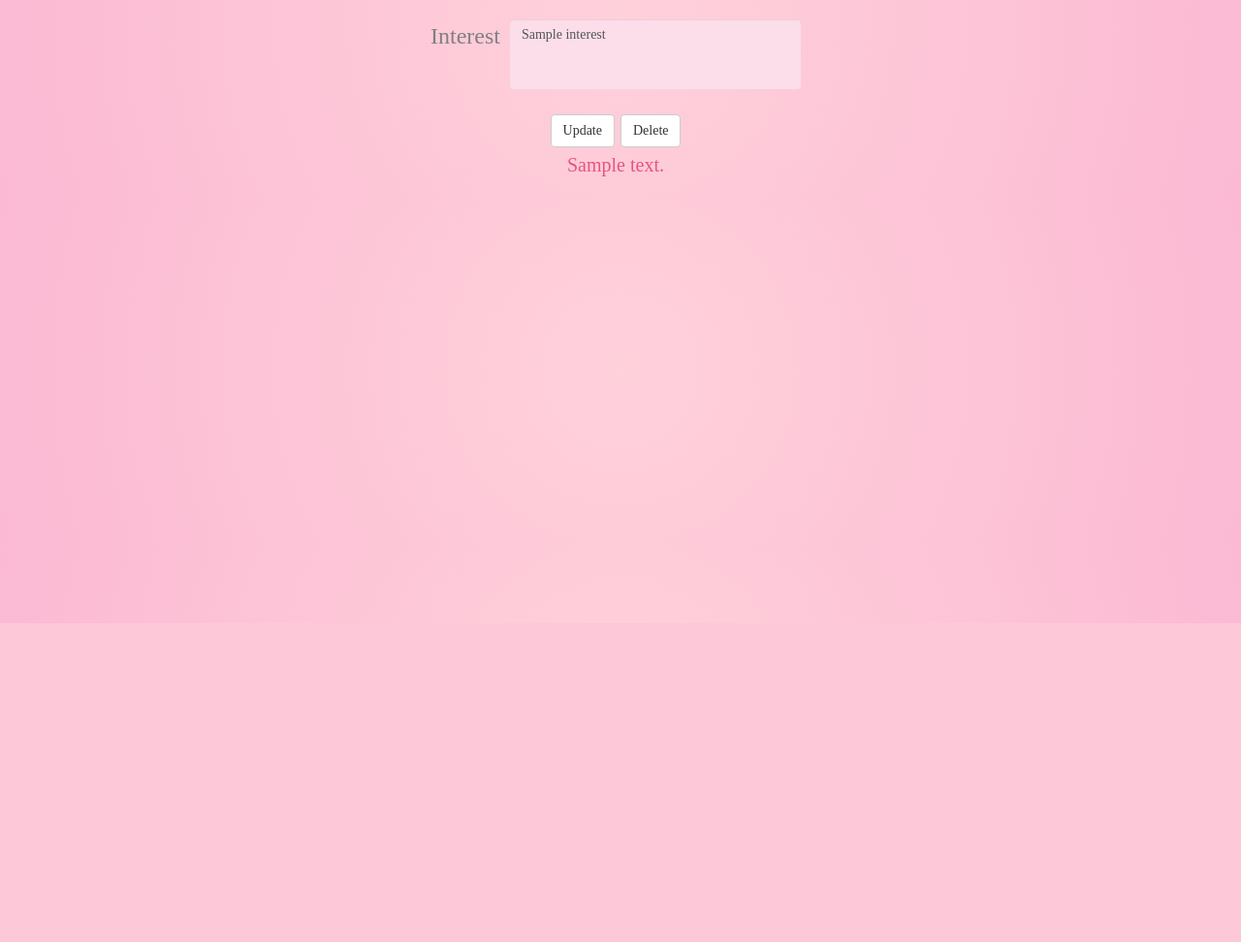
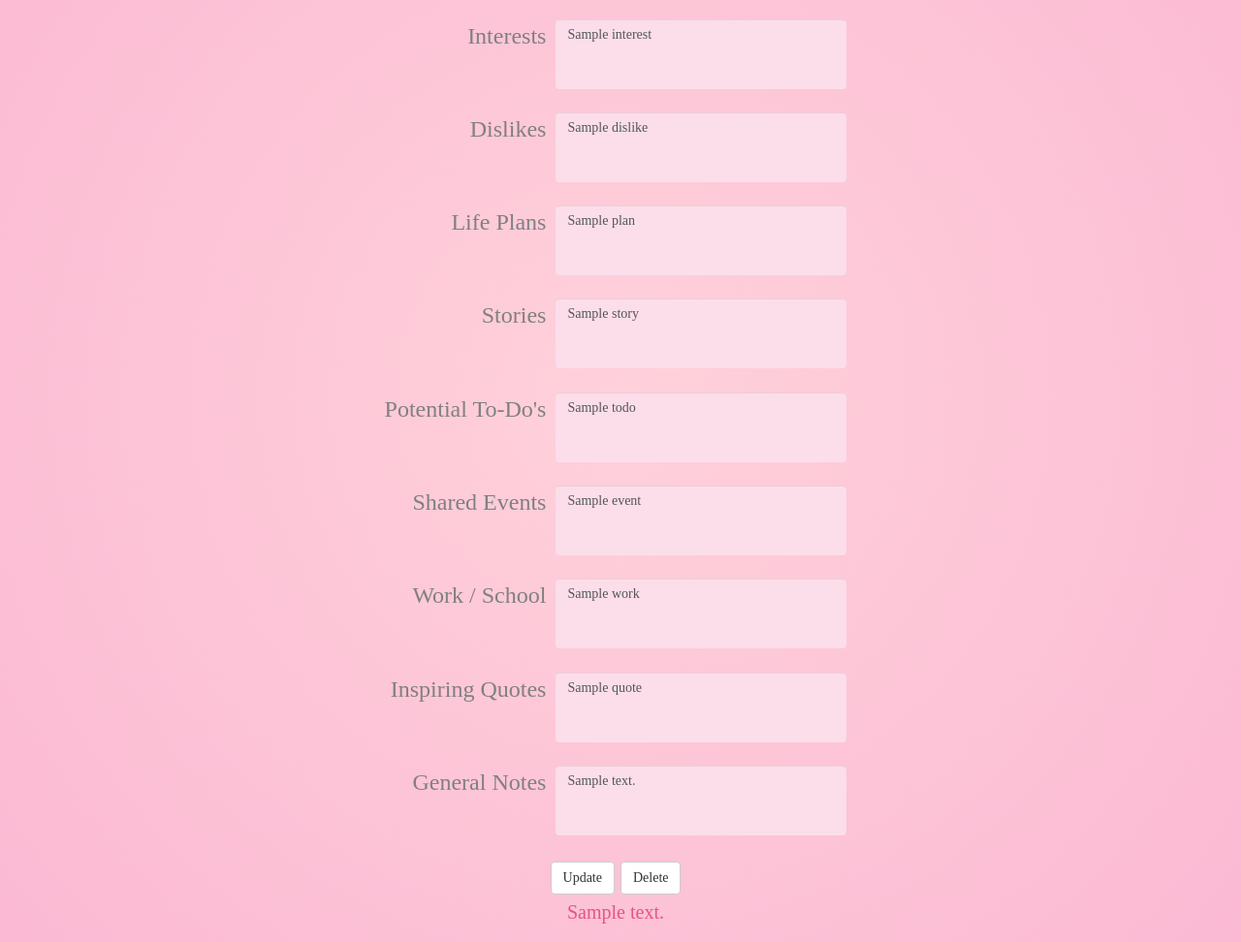
Before and after one commit to clumsycherry/FriendDiary, a Flask app: template templates/profile.html in a window 1280 px wide. Shown: the part 157-1129 px from the top of the page at 97% size. Before the commit the page ends 800 px from the top, so only its background shows below. Run offline with Flask 2, Linux system fonts and the light colour scheme; the template is opened without the code that fills it: most values are stand-ins (such as "Sample title", 1, 10 or a date in 2020); some libraries are stand-ins or nearby versions.

Commit message:
all textarea now editable

```diff
--- a/application.py
+++ b/application.py
@@ -158,14 +158,14 @@ def search():
             return apology("No results!")
         return displayFriend(friend)
 
-@app.route("/search/<item>", methods=["GET"])
-@login_required
-def search_url(item):
-    """Display friend selected on friend's list."""
-    friend = Friend.query.filter(Friend.name == item, Friend.user_id == session["user_id"]).first()
-    if not friend:
-        return apology("No results!")
-    return displayFriend(friend)
+#@app.route("/search/<item>", methods=["GET"])
+#@login_required
+#def search_url(item):
+#    """Display friend selected on friend's list."""
+#    friend = Friend.query.filter(Friend.name == item, Friend.user_id == session["user_id"]).first()
+#    if not friend:
+#        return apology("No results!")
+#    return displayFriend(friend)
 
 @app.route("/addfriend", methods=["GET", "POST"])
 @login_required
@@ -183,10 +183,16 @@ def addfriend():
         #create friend
         friend = Friend(session["user_id"], name)
 
-        #add interest if listed
-        interest = request.form["interest"]
-        if not interest.strip().strip("•") == "":
-            friend.interests = interest
+        #add notes if listed
+        friend.interests = check(request.form["interest"])
+        friend.dislikes = check(request.form["dislike"])
+        friend.quotes = check(request.form["quote"])
+        friend.todos = check(request.form["todo"])
+        friend.plans = check(request.form["plan"])
+        friend.stories = check(request.form["story"])
+        friend.events = check(request.form["event"])
+        friend.work = check(request.form["work"])
+        friend.general = check(request.form["note"])
 
         #add to db
         db.session.add(friend)
@@ -194,9 +200,12 @@ def addfriend():
 
         #reset friend from db for updates/deletion
         friend = Friend.query.order_by(Friend.id.desc()).first()
+
+        #check for duplicate entries
         if Friend.query.filter(Friend.name==friend.name).count() > 1:
-            message = "{} Added!\nFYI: There are now more than 1 {} on your friend list".format(name, name)
+            message = "{} Added! Note: There are now more than 1 {}s on your friend list".format(name, name)
             return displayFriend(friend, message)
+
         return displayFriend(friend, "{} Added!".format(name))
 
 @app.route("/friends", methods=["GET"])
@@ -221,15 +230,19 @@ def delete():
 @login_required
 def edit():
     """Edit a friend profile"""
-    id = request.form.get("id", None)
-    friend = Friend.query.filter(Friend.id==request.form["id"]).first()
+    id = request.args.get("id", None)
+    friend = Friend.query.filter(Friend.id==id).first()
 
-    #edit interest
-    interest = request.form["interest"]
-    if not interest.strip().strip("•") == "":
-        friend.interests = interest
-    else:
-        friend.interests = ""
+    #update interests
+    friend.interests = check(request.form["interest"])
+    friend.dislikes = check(request.form["dislike"])
+    friend.quotes = check(request.form["quote"])
+    friend.todos = check(request.form["todo"])
+    friend.plans = check(request.form["plan"])
+    friend.stories = check(request.form["story"])
+    friend.events = check(request.form["event"])
+    friend.work = check(request.form["work"])
+    friend.general = check(request.form["note"])
+    db.session.commit()
 
-    db.session.commit()
     return displayFriend(friend, "Updated!")
--- a/static/styles.css
+++ b/static/styles.css
@@ -86,7 +86,7 @@ td .subhead{
     width:300px;
 }
 
-td #interest2{
+td #variables{
     width:300px;
     background: #fcdeea;
     border: none;
@@ -109,3 +109,7 @@ main table #friendlist {
     color: #bfa1b8;
     text-decoration: none;
 }
+
+td #message {
+    white-space: pre-wrap;
+}
--- a/templates/profile.html
+++ b/templates/profile.html
@@ -53,18 +53,65 @@
     <div class="header">{{item}}</div><br>
 
     <!-- Friend Info: Name, Interest -->
-    <form action="{{ url_for('edit') }}" name="profile" method="post">
+    <form action="{{ url_for('edit', id=id) }}" name="profile" method="post">
         <fieldset>
             <table align="center">
                 <tr>
-                    <td align="right">Interest</td>
+                    <td align="right">Interests</td>
                     <td align="left"><div class="form-group">
-                        <textarea class="form-control" name="interest" rows="3" id="interest2">{{interest}}</textarea>
+                        <textarea class="form-control" name="interest" rows="3" id="variables">{{interest}}</textarea>
+                    </div></td>
+                </tr>
+                <tr>
+                    <td align="right">Dislikes</td>
+                    <td align="left"><div class="form-group">
+                        <textarea class="form-control" name="dislike" rows="3" id="variables">{{dislike}}</textarea>
+                    </div></td>
+                </tr>
+                <tr>
+                    <td align="right">Life Plans</td>
+                    <td align="left"><div class="form-group">
+                        <textarea class="form-control" name="plan" rows="3" id="variables">{{plan}}</textarea>
+                    </div></td>
+                </tr>
+                <tr>
+                    <td align="right">Stories</td>
+                    <td align="left"><div class="form-group">
+                        <textarea class="form-control" name="story" rows="3" id="variables">{{story}}</textarea>
+                    </div></td>
+                </tr>
+                <tr>
+                    <td align="right">Potential To-Do's</td>
+                    <td align="left"><div class="form-group">
+                        <textarea class="form-control" name="todo" rows="3" id="variables">{{todo}}</textarea>
+                    </div></td>
+                </tr>
+                <tr>
+                    <td align="right">Shared Events</td>
+                    <td align="left"><div class="form-group">
+                        <textarea class="form-control" name="event" rows="3" id="variables">{{event}}</textarea>
+                    </div></td>
+                </tr>
+                <tr>
+                    <td align="right">Work / School</td>
+                    <td align="left"><div class="form-group">
+                        <textarea class="form-control" name="work" rows="3" id="variables">{{work}}</textarea>
+                    </div></td>
+                </tr>
+                <tr>
+                    <td align="right">Inspiring Quotes</td>
+                    <td align="left"><div class="form-group">
+                        <textarea class="form-control" name="quote" rows="3" id="variables">{{quote}}</textarea>
+                    </div></td>
+                </tr>
+                <tr>
+                    <td align="right">General Notes</td>
+                    <td align="left"><div class="form-group">
+                        <textarea class="form-control" name="note" rows="3" id="variables">{{note}}</textarea>
                     </div></td>
                 </tr>
                 <tr>
                     <td colspan="2"><div class="form-group gray">
-                        <input type="hidden" name="id" value="{{id}}"/>
                         <button class="btn btn-default" type="submit" id="update">Update</button>
                         <a href="{{ url_for('delete', id=id) }}"><button class="btn btn-default" type="button" id="delete_friend">Delete</button></a>
                         <br><span class="error">{{message}}</span>
```
Also changed, not shown: helpers.py (+15 -0 lines), tables.py (+6 -23 lines), templates/addfriend.html (+9 -9 lines), people.db.
